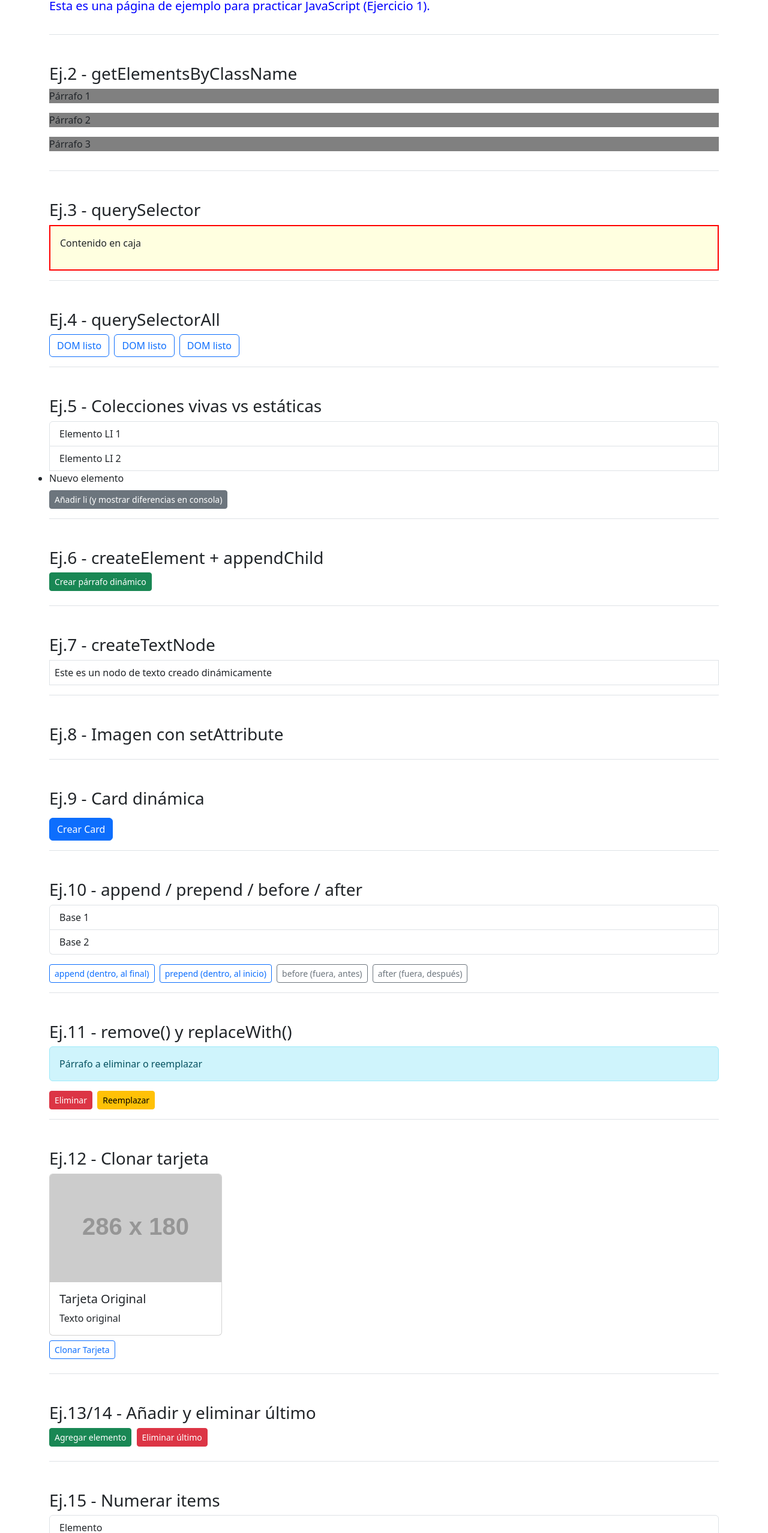
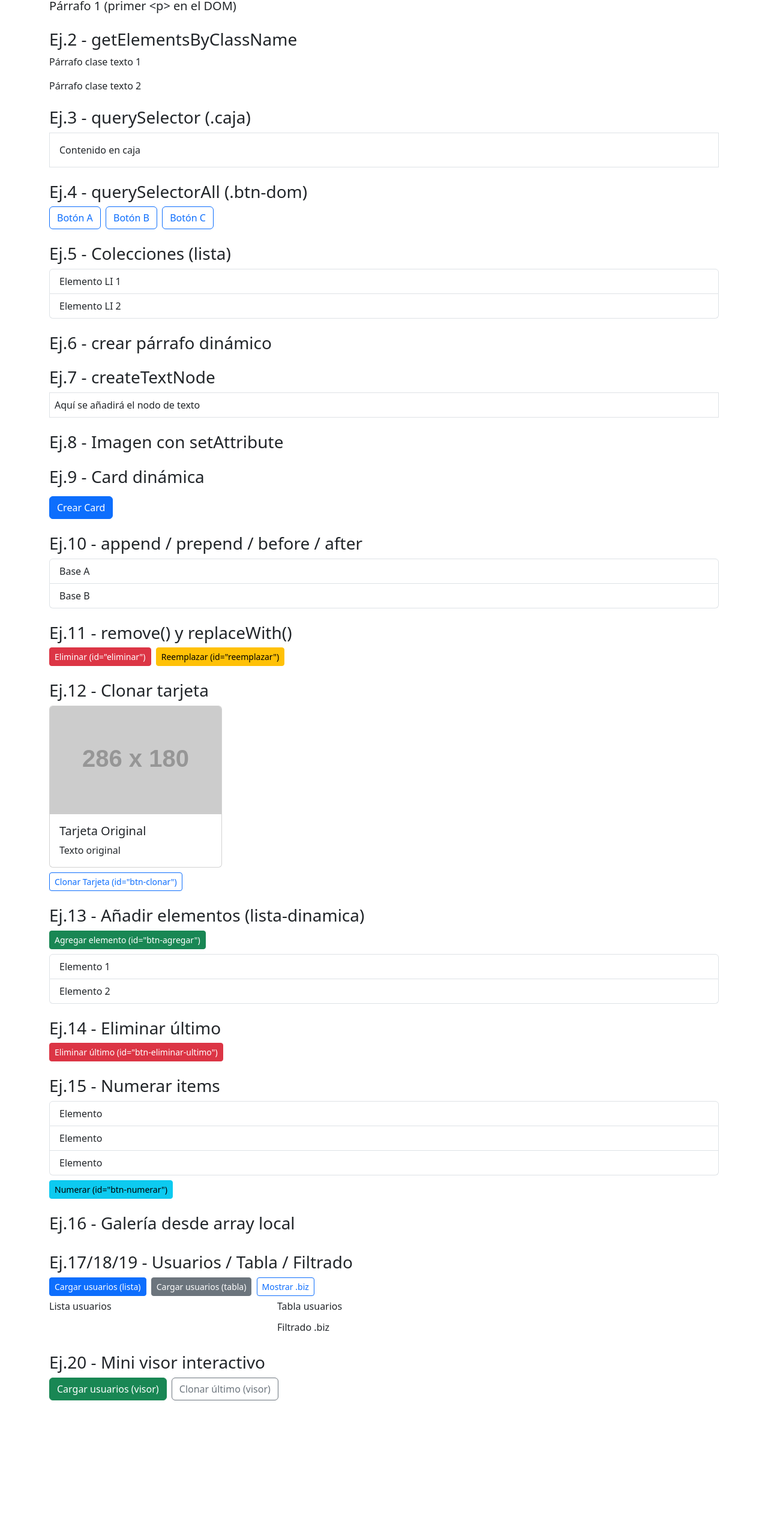
Before and after one commit to alejandrocasillasmoreno/RA3.1-Acceso-al-DOM-primeros-pasos, a plain HTML site: page index.html in a window 1280 px wide. Shown: the part 147-2702 px from the top of the page at 60% size. After the commit the page ends 2537 px from the top, so only its background shows below. Drawn offline with nearby package versions, Linux system fonts and the light colour scheme; placeholder pictures from the web are drawn by us.

Commit message:
Replace old HTML structure with new layout

```diff
--- a/index.html
+++ b/index.html
@@ -1,152 +1,181 @@
 <!DOCTYPE html>
 <html lang="es">
 <head>
-    <meta charset="UTF-8" />
+    <meta charset="utf-8" />
     <meta name="viewport" content="width=device-width,initial-scale=1" />
-    <meta name="description" content="Ejercicios de DOM para practicar JavaScript" />
-    <title>Ejercicios DOM y JSON</title>
+    <title>Primeros pasos con JS</title>
     <link href="https://cdn.jsdelivr.net/npm/bootstrap@5.3.2/dist/css/bootstrap.min.css" rel="stylesheet">
 </head>
 <body class="p-4">
-    <script src="https://cdn.jsdelivr.net/npm/bootstrap@5.3.2/dist/js/bootstrap.bundle.min.js" integrity="sha384-C6RzsynM9kWDrMNeT87bh95OGNyZPhcTNXj1NW7RuBCsyN/o0jlpcV8Qyq46cDfL" crossorigin="anonymous"></script>
-
     <div class="container">
 
-        <h1 class="text-primary mb-4">RA3.1 AEE. Manipulación del DOM y Datos JSON</h1>
+        <h1 class="text-primary mb-4">Demo: HTML con IDs y clases esperadas</h1>
 
-        <section class="mb-5 border-bottom pb-3">
-            <h2 id="titulo">Página</h2>
-            <p class="lead" id="parrafo1">Esta es una página de ejemplo para practicar JavaScript (Ejercicio 1).</p>
+        <!-- EJERCICIO 1 -->
+        <section class="mb-4">
+            <h2 id="titulo">Título original</h2>
+            <p class="lead">Párrafo 1 (primer &lt;p&gt; en el DOM)</p>
         </section>
 
-        <section class="mb-5 border-bottom pb-3">
+        <!-- EJERCICIO 2 -->
+        <section class="mb-4">
             <h3>Ej.2 - getElementsByClassName</h3>
-            <p class="texto">Párrafo 1</p>
-            <p class="texto">Párrafo 2</p>
-            <p class="texto">Párrafo 3</p>
+            <p class="texto">Párrafo clase texto 1</p>
+            <p class="texto">Párrafo clase texto 2</p>
         </section>
 
-        <section class="mb-5 border-bottom pb-3">
-            <h3>Ej.3 - querySelector</h3>
-            <div class="caja p-3">
-                <p>Contenido en caja</p>
-            </div>
+        <!-- EJERCICIO 3 -->
+        <section class="mb-4">
+            <h3>Ej.3 - querySelector (.caja)</h3>
+            <div class="caja p-3 border">Contenido en caja</div>
         </section>
 
-        <section class="mb-5 border-bottom pb-3">
-            <h3>Ej.4 - querySelectorAll</h3>
+        <!-- EJERCICIO 4 -->
+        <section class="mb-4">
+            <h3>Ej.4 - querySelectorAll (.btn-dom)</h3>
             <button class="btn btn-outline-primary btn-dom me-1">Botón A</button>
             <button class="btn btn-outline-primary btn-dom me-1">Botón B</button>
             <button class="btn btn-outline-primary btn-dom">Botón C</button>
         </section>
 
-        <section class="mb-5 border-bottom pb-3">
-            <h3>Ej.5 - Colecciones vivas vs estáticas</h3>
+        <!-- EJERCICIO 5 y EJERCICIO 14 (lista usada para eliminar último) -->
+        <section class="mb-4">
+            <h3>Ej.5 - Colecciones (lista)</h3>
             <ul id="lista" class="list-group">
                 <li class="list-group-item">Elemento LI 1</li>
                 <li class="list-group-item">Elemento LI 2</li>
             </ul>
-            <button id="add-lista" class="btn btn-sm btn-secondary mt-2">Añadir li (y mostrar diferencias en consola)</button>
         </section>
 
-        <section class="mb-5 border-bottom pb-3">
-            <h3>Ej.6 - createElement + appendChild</h3>
-            <button id="crear-p" class="btn btn-sm btn-success">Crear párrafo dinámico</button>
-            <div id="area-ej6" class="mt-2"></div>
+        <!-- EJERCICIO 6 (zona libre) -->
+        <section class="mb-4">
+            <h3>Ej.6 - crear párrafo dinámico</h3>
+            <div id="area-ej6"></div>
         </section>
 
-        <section class="mb-5 border-bottom pb-3">
+        <!-- EJERCICIO 7 -->
+        <section class="mb-4">
             <h3>Ej.7 - createTextNode</h3>
-            <div id="contenedor" class="border p-2"></div>
+            <div id="contenedor" class="border p-2">Aquí se añadirá el nodo de texto</div>
         </section>
 
-        <section class="mb-5 border-bottom pb-3">
+        <!-- EJERCICIO 8 (imagen generada por JS) -->
+        <section class="mb-4">
             <h3>Ej.8 - Imagen con setAttribute</h3>
             <div id="imagen-construida"></div>
         </section>
 
-        <section class="mb-5 border-bottom pb-3">
+        <!-- EJERCICIO 9 (card dinámica) -->
+        <section class="mb-4">
             <h3>Ej.9 - Card dinámica</h3>
             <div id="card-area"></div>
             <button id="crear-card" class="btn btn-primary mt-2">Crear Card</button>
         </section>
 
-        <section class="mb-5 border-bottom pb-3">
+        <!-- EJERCICIO 10 (inserciones: lista-insertar requerida por JS) -->
+        <section class="mb-4">
             <h3>Ej.10 - append / prepend / before / after</h3>
-            <ul id="posLista" class="list-group mb-3">
-                <li class="list-group-item">Base 1</li>
-                <li class="list-group-item">Base 2</li>
+            <ul id="lista-insertar" class="list-group">
+                <li class="list-group-item">Base A</li>
+                <li class="list-group-item">Base B</li>
             </ul>
-            <button id="pos-append" class="btn btn-sm btn-outline-primary me-1">append (dentro, al final)</button>
-            <button id="pos-prepend" class="btn btn-sm btn-outline-primary me-1">prepend (dentro, al inicio)</button>
-            <button id="pos-before" class="btn btn-sm btn-outline-secondary me-1">before (fuera, antes)</button>
-            <button id="pos-after" class="btn btn-sm btn-outline-secondary">after (fuera, después)</button>
         </section>
 
-        <section class="mb-5 border-bottom pb-3">
+        <!-- EJERCICIO 11 (botones eliminar/reemplazar esperados por JS) -->
+        <section class="mb-4">
             <h3>Ej.11 - remove() y replaceWith()</h3>
-            <p id="para-eliminar" class="alert alert-info">Párrafo a eliminar o reemplazar</p>
-            <button id="btn-eliminar" class="btn btn-danger btn-sm me-1">Eliminar</button>
-            <button id="btn-reemplazar" class="btn btn-warning btn-sm">Reemplazar</button>
+            <!-- El JS crea `parrafoObjetivo` dinámicamente; botones referenciados por id -->
+            <button id="eliminar" class="btn btn-danger btn-sm me-1">Eliminar (id="eliminar")</button>
+            <button id="reemplazar" class="btn btn-warning btn-sm">Reemplazar (id="reemplazar")</button>
         </section>
 
-        <section class="mb-5 border-bottom pb-3">
+        <!-- EJERCICIO 12 (tarjeta original y botón clonar) -->
+        <section class="mb-4">
             <h3>Ej.12 - Clonar tarjeta</h3>
-            <div id="card-clonar" class="card" style="width: 18rem;">
-                <img src="https://via.placeholder.com/286x180" class="card-img-top" alt="demo">
+            <div id="tarjeta-original" class="card" style="width: 18rem;">
+                <img src="https://via.placeholder.com/286x180" class="card-img-top" alt="original">
                 <div class="card-body">
-                    <h5 class="card-title">Tarjeta Original</h5>
+                    <h5 class="card-title texto-clonable">Tarjeta Original</h5>
                     <p class="card-text">Texto original</p>
                 </div>
             </div>
-            <button id="clonar-card" class="btn btn-sm btn-outline-primary mt-2">Clonar Tarjeta</button>
-            <div id="clones" class="mt-2 d-flex gap-2 flex-wrap"></div>
+            <button id="btn-clonar" class="btn btn-sm btn-outline-primary mt-2">Clonar Tarjeta (id="btn-clonar")</button>
         </section>
 
-        <section class="mb-5 border-bottom pb-3">
-            <h3>Ej.13/14 - Añadir y eliminar último</h3>
-            <button id="agregar-elemento" class="btn btn-sm btn-success me-1">Agregar elemento</button>
-            <button id="eliminar-ultimo" class="btn btn-sm btn-danger">Eliminar último</button>
-            <ul id="lista-din" class="mt-2 list-group"></ul>
+        <!-- EJERCICIO 13 (lista dinámica y botón agregar) -->
+        <section class="mb-4">
+            <h3>Ej.13 - Añadir elementos (lista-dinamica)</h3>
+            <button id="btn-agregar" class="btn btn-sm btn-success me-1">Agregar elemento (id="btn-agregar")</button>
+            <ul id="lista-dinamica" class="list-group mt-2">
+                <li class="list-group-item item">Elemento 1</li>
+                <li class="list-group-item item">Elemento 2</li>
+            </ul>
         </section>
 
-        <section class="mb-5 border-bottom pb-3">
+        <!-- EJERCICIO 14 (botón eliminar último) -->
+        <section class="mb-4">
+            <h3>Ej.14 - Eliminar último</h3>
+            <button id="btn-eliminar-ultimo" class="btn btn-sm btn-danger">Eliminar último (id="btn-eliminar-ultimo")</button>
+        </section>
+
+        <!-- EJERCICIO 15 (numerar items con clase .item y boton btn-numerar) -->
+        <section class="mb-4">
             <h3>Ej.15 - Numerar items</h3>
-            <ul id="num-list" class="list-group">
+            <ul class="list-group">
                 <li class="list-group-item item">Elemento</li>
                 <li class="list-group-item item">Elemento</li>
                 <li class="list-group-item item">Elemento</li>
             </ul>
-            <button id="numerar" class="btn btn-sm btn-info mt-2">Numerar</button>
+            <button id="btn-numerar" class="btn btn-sm btn-info mt-2">Numerar (id="btn-numerar")</button>
         </section>
 
-        <section class="mb-5 border-bottom pb-3">
+        <!-- EJERCICIO 16 (galería local) -->
+        <section class="mb-4">
             <h3>Ej.16 - Galería desde array local</h3>
-            <div id="galeria" class="row g-2"></div>
+            <div id="contenedor-galeria-local" class="d-flex gap-2 flex-wrap"></div>
         </section>
 
-        <section class="mb-5 border-bottom pb-3">
-            <h3>Ej.17/18 - Mostrar usuarios (fetch)</h3>
-            <button id="fetch-users" class="btn btn-primary btn-sm me-1">Cargar usuarios (lista Ej.17)</button>
-            <button id="fetch-table" class="btn btn-secondary btn-sm">Cargar usuarios (tabla Ej.18)</button>
-            <div id="users-area" class="mt-2"></div>
+        <!-- EJERCICIO 17/18/19 (fetch y áreas de resultado) -->
+        <section class="mb-4">
+            <h3>Ej.17/18/19 - Usuarios / Tabla / Filtrado</h3>
+            <div class="mb-2">
+                <button id="fetch-users" class="btn btn-primary btn-sm me-1">Cargar usuarios (lista)</button>
+                <button id="fetch-table" class="btn btn-secondary btn-sm me-1">Cargar usuarios (tabla)</button>
+                <button id="fetch-biz" class="btn btn-outline-primary btn-sm">Mostrar .biz</button>
+            </div>
+
+            <div class="row">
+                <div class="col-md-4">
+                    <h6>Lista usuarios</h6>
+                    <ul id="lista-usuarios" class="list-group"></ul>
+                </div>
+                <div class="col-md-8">
+                    <h6>Tabla usuarios</h6>
+                    <div id="contenedor-tabla"></div>
+
+                    <h6 class="mt-3">Filtrado .biz</h6>
+                    <div id="contenedor-filtrado" class="d-flex gap-2 flex-wrap"></div>
+                </div>
+            </div>
         </section>
 
-        <section class="mb-5 border-bottom pb-3">
-            <h3>Ej.19 - Filtrar .biz</h3>
-            <button id="fetch-biz" class="btn btn-outline-primary btn-sm">Mostrar usuarios .biz</button>
-            <div id="biz-area" class="mt-2 d-flex gap-2 flex-wrap"></div>
-        </section>
-
-        <section class="mb-5 pb-5">
+        <!-- EJERCICIO 20 - mini visor -->
+        <section class="mb-4">
             <h3>Ej.20 - Mini visor interactivo</h3>
-            <button id="load-users" class="btn btn-success me-1">Cargar usuarios</button>
-            <button id="clone-last" class="btn btn-outline-secondary">Clonar último usuario mostrado</button>
-            <div id="visor" class="mt-2 d-flex flex-wrap gap-2"></div>
+            <div class="mb-2">
+                <button id="btn-cargar-usuarios" class="btn btn-success me-1">Cargar usuarios (visor)</button>
+                <button id="btn-clonar-ultimo" class="btn btn-outline-secondary">Clonar último (visor)</button>
+            </div>
+            <div id="contenedor-visor" class="d-flex flex-wrap gap-2"></div>
         </section>
 
     </div>
 
-    <script src="script.js"></script>
+    <!-- Bootstrap JS -->
+    <script src="https://cdn.jsdelivr.net/npm/bootstrap@5.3.2/dist/js/bootstrap.bundle.min.js" crossorigin="anonymous"></script>
+
+    <script>
+        const API_USERS_URL = "https://jsonplaceholder.typicode.com/users";
+    </script>
 </body>
 </html>
```
